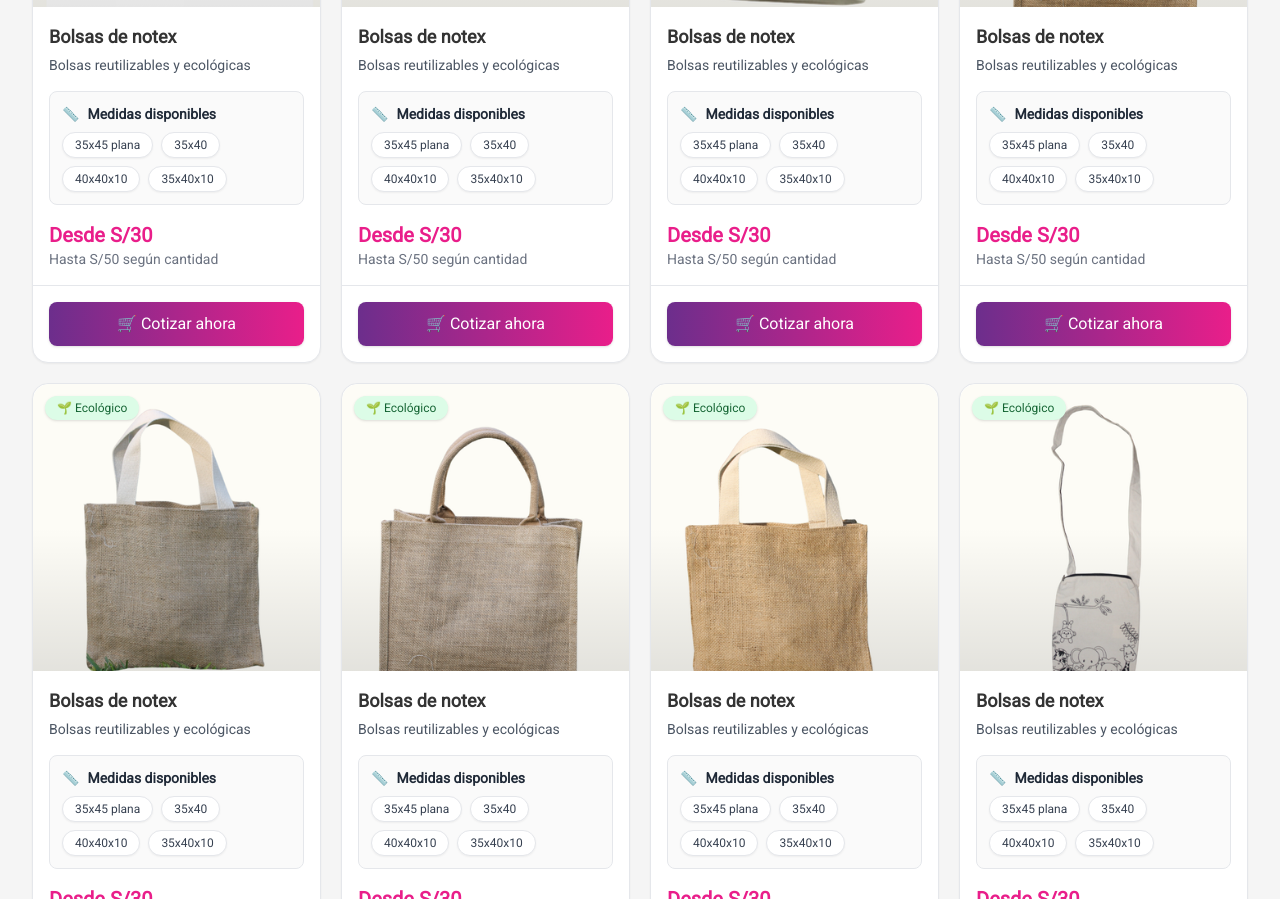
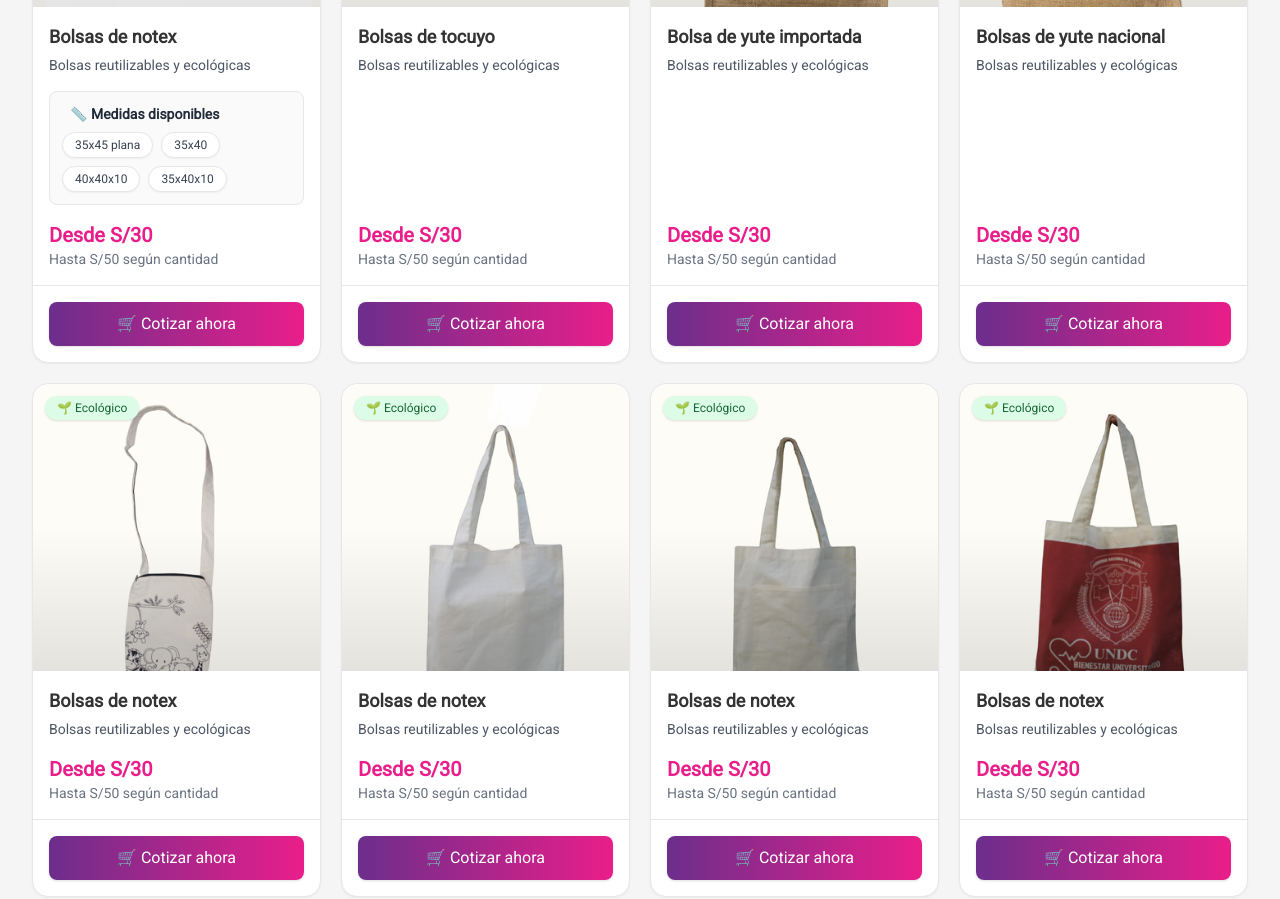
Before and after one commit to SusanaCahuantico/puchini-ecobags, a website built with Vite: page index.html in a window 1280 px wide. Shown: the part 1020-1919 px from the top of the page. Built offline with nearby package versions, Linux system fonts and the light colour scheme.

Commit message:
feat: product

```diff
--- a/assets/products.json
+++ b/assets/products.json
@@ -7,54 +7,46 @@
     "categoria": "bolsas",
     "imagen": "assets/images/bolsa-notex.png",
     "medidas": ["35x45 plana", "35x40", "40x40x10", "35x40x10"],
+    "medidasTrue": "📏 Medidas disponibles",
     "precioMin": 30,
     "precioMax": 50,
     "etiqueta": "🌱 Ecológico"
   },
   {
     "id": "2",
-    "nombre": "Bolsas de notex",
+    "nombre": "Bolsas de tocuyo",
     "descripcionCorta": "Bolsas reutilizables y ecológicas",
     "descripcionLarga": "Diseños personalizados para campañas publicitarias y ecológicas, reforzadas para mayor durabilidad.",
     "categoria": "bolsas",
     "imagen": "assets/images/bohoo-bolso.png",
-    "medidas": ["35x45 plana", "35x40", "40x40x10", "35x40x10"],
+    "medidas": [],
+    "medidasTrue": "",
     "precioMin": 30,
     "precioMax": 50,
     "etiqueta": "🌱 Ecológico"
   },
   {
     "id": "3",
-    "nombre": "Bolsas de notex",
-    "descripcionCorta": "Bolsas reutilizables y ecológicas",
-    "descripcionLarga": "Fabricadas con tela no tejida, prácticas y amigables con el ambiente. Perfectas para negocios sostenibles.",
-    "categoria": "bolsas",
-    "imagen": "assets/images/11.png",
-    "medidas": ["35x45 plana", "35x40", "40x40x10", "35x40x10"],
-    "precioMin": 30,
-    "precioMax": 50,
-    "etiqueta": "🌱 Ecológico"
-  },
-  {
-    "id": "4",
-    "nombre": "Bolsas de notex",
+    "nombre": "Bolsa de yute importada",
     "descripcionCorta": "Bolsas reutilizables y ecológicas",
     "descripcionLarga": "Disponibles en varios tamaños, reutilizables y con diseños modernos. Ideales para ferias y promociones.",
     "categoria": "bolsas",
     "imagen": "assets/images/13.png",
-    "medidas": ["35x45 plana", "35x40", "40x40x10", "35x40x10"],
+    "medidas": [],
+    "medidasTrue": "",
     "precioMin": 30,
     "precioMax": 50,
     "etiqueta": "🌱 Ecológico"
   },
   {
     "id": "5",
-    "nombre": "Bolsas de notex",
+    "nombre": "Bolsas de yute nacional",
     "descripcionCorta": "Bolsas reutilizables y ecológicas",
-    "descripcionLarga": "Diseñadas para campañas ecológicas y como alternativa a las bolsas plásticas tradicionales.",
+    "descripcionLarga": "Diseño versátil, práctico y elegante, pensado para clientes y negocios ecoamigables.",
     "categoria": "bolsas",
-    "imagen": "assets/images/14.png",
-    "medidas": ["35x45 plana", "35x40", "40x40x10", "35x40x10"],
+    "imagen": "assets/images/16.png",
+    "medidas": [],
+    "medidasTrue": "",
     "precioMin": 30,
     "precioMax": 50,
     "etiqueta": "🌱 Ecológico"
@@ -63,34 +55,11 @@
     "id": "6",
     "nombre": "Bolsas de notex",
     "descripcionCorta": "Bolsas reutilizables y ecológicas",
-    "descripcionLarga": "Fabricadas con costuras resistentes, perfectas para compras y eventos promocionales.",
-    "categoria": "bolsas",
-    "imagen": "assets/images/15.png",
-    "medidas": ["35x45 plana", "35x40", "40x40x10", "35x40x10"],
-    "precioMin": 30,
-    "precioMax": 50,
-    "etiqueta": "🌱 Ecológico"
-  },
-  {
-    "id": "7",
-    "nombre": "Bolsas de notex",
-    "descripcionCorta": "Bolsas reutilizables y ecológicas",
-    "descripcionLarga": "Diseño versátil, práctico y elegante, pensado para clientes y negocios ecoamigables.",
-    "categoria": "bolsas",
-    "imagen": "assets/images/16.png",
-    "medidas": ["35x45 plana", "35x40", "40x40x10", "35x40x10"],
-    "precioMin": 30,
-    "precioMax": 50,
-    "etiqueta": "🌱 Ecológico"
-  },
-  {
-    "id": "8",
-    "nombre": "Bolsas de notex",
-    "descripcionCorta": "Bolsas reutilizables y ecológicas",
     "descripcionLarga": "Una opción ecológica y económica para negocios sostenibles y campañas publicitarias.",
     "categoria": "bolsas",
     "imagen": "assets/images/17.png",
-    "medidas": ["35x45 plana", "35x40", "40x40x10", "35x40x10"],
+    "medidas": [],
+    "medidasTrue": "",
     "precioMin": 30,
     "precioMax": 50,
     "etiqueta": "🌱 Ecológico"
@@ -102,7 +71,8 @@
     "descripcionLarga": "Ideales para tiendas, supermercados y campañas publicitarias.",
     "categoria": "bolsas",
     "imagen": "assets/images/18.png",
-    "medidas": ["35x45 plana", "35x40", "40x40x10", "35x40x10"],
+    "medidas": [],
+    "medidasTrue": "",
     "precioMin": 30,
     "precioMax": 50,
     "etiqueta": "🌱 Ecológico"
@@ -114,7 +84,8 @@
     "descripcionLarga": "Fabricadas en material duradero, contribuyen al cuidado del medio ambiente.",
     "categoria": "bolsas",
     "imagen": "assets/images/19.png",
-    "medidas": ["35x45 plana", "35x40", "40x40x10", "35x40x10"],
+    "medidas": [],
+    "medidasTrue": "",
     "precioMin": 30,
     "precioMax": 50,
     "etiqueta": "🌱 Ecológico"
@@ -126,43 +97,34 @@
     "descripcionLarga": "Ideales para campañas sostenibles con impresión personalizada.",
     "categoria": "bolsas",
     "imagen": "assets/images/20.png",
-    "medidas": ["35x45 plana", "35x40", "40x40x10", "35x40x10"],
-    "precioMin": 30,
-    "precioMax": 50,
-    "etiqueta": "🌱 Ecológico"
-  },
-  {
-    "id": "12",
-    "nombre": "Bolsas de notex",
-    "descripcionCorta": "Bolsas reutilizables y ecológicas",
-    "descripcionLarga": "Alternativa económica y responsable frente a las bolsas de plástico.",
-    "categoria": "bolsas",
-    "imagen": "assets/images/21.png",
-    "medidas": ["35x45 plana", "35x40", "40x40x10", "35x40x10"],
+    "medidas": [],
+    "medidasTrue": "",
     "precioMin": 30,
     "precioMax": 50,
     "etiqueta": "🌱 Ecológico"
   },
   {
     "id": "13",
-    "nombre": "Bolsas de notex",
+    "nombre": "Bolsas de tocuyo",
     "descripcionCorta": "Bolsas reutilizables y ecológicas",
     "descripcionLarga": "Disponibles en distintos colores y tamaños para cada necesidad.",
     "categoria": "bolsas",
     "imagen": "assets/images/22.png",
-    "medidas": ["35x45 plana", "35x40", "40x40x10", "35x40x10"],
+    "medidas": [],
+    "medidasTrue": "",
     "precioMin": 30,
     "precioMax": 50,
     "etiqueta": "🌱 Ecológico"
   },
   {
     "id": "14",
-    "nombre": "Bolsas de notex",
+    "nombre": "Chaleco",
     "descripcionCorta": "Bolsas reutilizables y ecológicas",
     "descripcionLarga": "Perfectas para compras diarias, prácticas y resistentes.",
     "categoria": "bolsas",
     "imagen": "assets/images/23.png",
-    "medidas": ["35x45 plana", "35x40", "40x40x10", "35x40x10"],
+    "medidas": [],
+    "medidasTrue": "",
     "precioMin": 30,
     "precioMax": 50,
     "etiqueta": "🌱 Ecológico"
@@ -174,7 +136,8 @@
     "descripcionLarga": "Personalizables con el logo de tu empresa o campaña.",
     "categoria": "bolsas",
     "imagen": "assets/images/24.png",
-    "medidas": ["35x45 plana", "35x40", "40x40x10", "35x40x10"],
+    "medidas": [],
+    "medidasTrue": "",
     "precioMin": 30,
     "precioMax": 50,
     "etiqueta": "🌱 Ecológico"
@@ -186,7 +149,8 @@
     "descripcionLarga": "Duraderas, resistentes al peso y reutilizables en múltiples ocasiones.",
     "categoria": "bolsas",
     "imagen": "assets/images/25.png",
-    "medidas": ["35x45 plana", "35x40", "40x40x10", "35x40x10"],
+    "medidas": [],
+    "medidasTrue": "",
     "precioMin": 30,
     "precioMax": 50,
     "etiqueta": "🌱 Ecológico"
@@ -198,7 +162,8 @@
     "descripcionLarga": "Resistentes al uso diario y amigables con el planeta.",
     "categoria": "bolsas",
     "imagen": "assets/images/26.png",
-    "medidas": ["35x45 plana", "35x40", "40x40x10", "35x40x10"],
+    "medidas": [],
+    "medidasTrue": "",
     "precioMin": 30,
     "precioMax": 50,
     "etiqueta": "🌱 Ecológico"
@@ -210,7 +175,8 @@
     "descripcionLarga": "Producto ideal para ferias, promociones y negocios ecoamigables.",
     "categoria": "bolsas",
     "imagen": "assets/images/27.png",
-    "medidas": ["35x45 plana", "35x40", "40x40x10", "35x40x10"],
+    "medidas": [],
+    "medidasTrue": "",
     "precioMin": 30,
     "precioMax": 50,
     "etiqueta": "🌱 Ecológico"
@@ -222,7 +188,8 @@
     "descripcionLarga": "Solución práctica y sostenible para el transporte de productos.",
     "categoria": "bolsas",
     "imagen": "assets/images/28.png",
-    "medidas": ["35x45 plana", "35x40", "40x40x10", "35x40x10"],
+    "medidas": [],
+    "medidasTrue": "",
     "precioMin": 30,
     "precioMax": 50,
     "etiqueta": "🌱 Ecológico"
@@ -234,7 +201,8 @@
     "descripcionLarga": "Disponibles con diseños personalizables y gran resistencia.",
     "categoria": "bolsas",
     "imagen": "assets/images/29.png",
-    "medidas": ["35x45 plana", "35x40", "40x40x10", "35x40x10"],
+    "medidas": [],
+    "medidasTrue": "",
     "precioMin": 30,
     "precioMax": 50,
     "etiqueta": "🌱 Ecológico"
@@ -246,7 +214,8 @@
     "descripcionLarga": "Durabilidad y estilo para promover tu marca de manera responsable.",
     "categoria": "bolsas",
     "imagen": "assets/images/30.png",
-    "medidas": ["35x45 plana", "35x40", "40x40x10", "35x40x10"],
+    "medidas": [],
+    "medidasTrue": "",
     "precioMin": 30,
     "precioMax": 50,
     "etiqueta": "🌱 Ecológico"
@@ -258,7 +227,8 @@
     "descripcionLarga": "Elaboradas en notex premium, resistentes y reutilizables.",
     "categoria": "bolsas",
     "imagen": "assets/images/31.png",
-    "medidas": ["35x45 plana", "35x40", "40x40x10", "35x40x10"],
+    "medidas": [],
+    "medidasTrue": "",
     "precioMin": 30,
     "precioMax": 50,
     "etiqueta": "🌱 Ecológico"
--- a/assets/script.js
+++ b/assets/script.js
@@ -1,7 +1,6 @@
 document.addEventListener("DOMContentLoaded", () => {
   console.log("script.js inicializado ✅");
 
-  // ====== FORM ======
   const form = document.getElementById("contactForm");
   if (form) {
     form.addEventListener("submit", (e) => {
@@ -11,12 +10,10 @@ document.addEventListener("DOMContentLoaded", () => {
     });
   }
 
-  // ====== FOOTER YEAR ======
   const year = new Date().getFullYear();
   if (document.getElementById("year")) document.getElementById("year").textContent = year;
   if (document.getElementById("y")) document.getElementById("y").textContent = year;
 
-  // ====== MENU MOBILE ======
   const menuBtn = document.getElementById("menu-btn");
   const menu = document.getElementById("menu");
   if (menuBtn && menu) {
@@ -25,7 +22,6 @@ document.addEventListener("DOMContentLoaded", () => {
     });
   }
 
-  // ====== SMOOTH SCROLL ======
   document.querySelectorAll('a[href^="#"]').forEach((anchor) => {
     anchor.addEventListener("click", function (e) {
       const href = this.getAttribute("href");
@@ -36,8 +32,6 @@ document.addEventListener("DOMContentLoaded", () => {
       target.scrollIntoView({ behavior: "smooth", block: "start" });
     });
   });
-
-  // ====== LOAD PARTIALS ======
  async function loadPartial(id, file) {
     const el = document.getElementById(id);
     if (el) {
@@ -54,7 +48,6 @@ document.addEventListener("DOMContentLoaded", () => {
   loadPartial("header", "header.html");
   loadPartial("footer", "footer.html");
 
-  // ====== PRODUCTOS ======
   let productosGlobal = [];
   let productosMostrados = 0;
   const productosPorPagina = 12;
@@ -107,15 +100,19 @@ document.addEventListener("DOMContentLoaded", () => {
               <p class="mt-1 text-sm text-gray-600">${p.descripcionCorta}</p>
             </div>
 
+      ${p.medidasTrue
+        ? `
           <div class="mt-4 bg-[#FAFAFA] p-3 rounded-lg border">
             <h4 class="text-sm font-semibold text-gray-800 flex items-center space-x-2">
-                <span>📏</span><span>Medidas disponibles</span>
+              <span></span><span>${p.medidasTrue}</span>
             </h4>
             <div class="mt-2 flex flex-wrap gap-2">
               ${medidasHTML}
             </div>
           </div>
-
+        `
+        : ""
+      }
             <div class="mt-4">
               <p class="text-xl font-bold text-[#E91E8A]">Desde S/${p.precioMin}</p>
               <p class="text-sm text-gray-500">Hasta S/${p.precioMax} según cantidad</p>
@@ -142,7 +139,7 @@ document.addEventListener("DOMContentLoaded", () => {
     }
   }
 
-  // ====== DETALLE PRODUCTO ======
+
   async function cargarProducto() {
     const params = new URLSearchParams(window.location.search);
     const id = params.get("id");
@@ -154,7 +151,6 @@ document.addEventListener("DOMContentLoaded", () => {
       const producto = productos.find((p) => p.id == id);
       if (!producto) return;
 
-      // Hero
       document.title = `Puchini - ${producto.nombre}`;
       document.getElementById("producto-nombre").textContent = producto.nombre;
       document.getElementById("producto-descripcion").textContent =
@@ -162,12 +158,10 @@ document.addEventListener("DOMContentLoaded", () => {
       document.getElementById("producto-precio").textContent = `Desde S/${producto.precioMin}`;
       document.getElementById("producto-hero-imagen").src = producto.imagen;
 
-      // Main
       document.getElementById("producto-imagen").src = producto.imagen;
       document.getElementById("producto-detalles").textContent =
         producto.descripcionLarga || producto.descripcionCorta;
 
-      // Medidas
       const medidasDiv = document.getElementById("producto-medidas");
       medidasDiv.innerHTML = producto.medidas
         .map(
@@ -184,7 +178,6 @@ document.addEventListener("DOMContentLoaded", () => {
     }
   }
 
-  // ====== RUTAS ======
   const path = window.location.pathname;
 
   if (path.includes("index.html") || path === "/" || path.endsWith("/")) {
--- a/index.html
+++ b/index.html
@@ -119,7 +119,29 @@
 
             <div class="slide flex-shrink-0 w-full md:w-1/2 lg:w-1/4 px-4">
               <div class="bg-white rounded-xl shadow-md overflow-hidden hover:shadow-2xl hover:scale-105 transition">
-                <img src="assets/images/bolsa-papel-azul.png" alt="Bolsas de tocuyo" class="w-full h-48 object-cover">
+                <img src="assets/images/tomatodo.jpg" alt="Bolsas de tocuyo" class="w-full h-48 object-cover">
+                <div class="p-5">
+                  <!-- <span class="text-xs bg-green-100 text-green-700 px-2 py-1 rounded-full">🌱 Ecológicas</span> -->
+                  <h3 class="text-lg font-semibold text-[#333333] mt-3">Tomatodo</h3>
+                  <!-- <p class="text-sm text-gray-600 mt-2">100% algodón, resistentes y sostenibles.</p> -->
+                </div>
+              </div>
+            </div>
+
+            <div class="slide flex-shrink-0 w-full md:w-1/2 lg:w-1/4 px-4">
+              <div class="bg-white rounded-xl shadow-md overflow-hidden hover:shadow-2xl hover:scale-105 transition">
+                <img src="assets/images/331.png" alt="Bolsas de tocuyo" class="w-full h-48 object-cover">
+                <div class="p-5">
+                  <!-- <span class="text-xs bg-green-100 text-green-700 px-2 py-1 rounded-full">🌱 Ecológicas</span> -->
+                  <h3 class="text-lg font-semibold text-[#333333] mt-3">Bolsa couche</h3>
+                  <!-- <p class="text-sm text-gray-600 mt-2">100% algodón, resistentes y sostenibles.</p> -->
+                </div>
+              </div>
+            </div>
+
+            <div class="slide flex-shrink-0 w-full md:w-1/2 lg:w-1/4 px-4">
+              <div class="bg-white rounded-xl shadow-md overflow-hidden hover:shadow-2xl hover:scale-105 transition">
+                <img src="assets/images/332.png" alt="Bolsas de tocuyo" class="w-full h-48 object-cover">
                 <div class="p-5">
                   <span class="text-xs bg-green-100 text-green-700 px-2 py-1 rounded-full">🌱 Ecológicas</span>
                   <h3 class="text-lg font-semibold text-[#333333] mt-3">Bolsas de tocuyo</h3>
@@ -130,7 +152,7 @@
 
             <div class="slide flex-shrink-0 w-full md:w-1/2 lg:w-1/4 px-4">
               <div class="bg-white rounded-xl shadow-md overflow-hidden hover:shadow-2xl hover:scale-105 transition">
-                <img src="assets/images/bolsa-papel-azul.png" alt="Bolsas de tocuyo" class="w-full h-48 object-cover">
+                <img src="assets/images/37.png" alt="Bolsas de tocuyo" class="w-full h-48 object-cover">
                 <div class="p-5">
                   <span class="text-xs bg-green-100 text-green-700 px-2 py-1 rounded-full">🌱 Ecológicas</span>
                   <h3 class="text-lg font-semibold text-[#333333] mt-3">Bolsas de tocuyo</h3>
@@ -141,7 +163,7 @@
 
             <div class="slide flex-shrink-0 w-full md:w-1/2 lg:w-1/4 px-4">
               <div class="bg-white rounded-xl shadow-md overflow-hidden hover:shadow-2xl hover:scale-105 transition">
-                <img src="assets/images/bolsa-papel-azul.png" alt="Bolsas de tocuyo" class="w-full h-48 object-cover">
+                <img src="assets/images/36.png" alt="Bolsas de tocuyo" class="w-full h-48 object-cover">
                 <div class="p-5">
                   <span class="text-xs bg-green-100 text-green-700 px-2 py-1 rounded-full">🌱 Ecológicas</span>
                   <h3 class="text-lg font-semibold text-[#333333] mt-3">Bolsas de tocuyo</h3>
@@ -152,29 +174,7 @@
 
             <div class="slide flex-shrink-0 w-full md:w-1/2 lg:w-1/4 px-4">
               <div class="bg-white rounded-xl shadow-md overflow-hidden hover:shadow-2xl hover:scale-105 transition">
-                <img src="assets/images/bolsa-papel-azul.png" alt="Bolsas de tocuyo" class="w-full h-48 object-cover">
-                <div class="p-5">
-                  <span class="text-xs bg-green-100 text-green-700 px-2 py-1 rounded-full">🌱 Ecológicas</span>
-                  <h3 class="text-lg font-semibold text-[#333333] mt-3">Bolsas de tocuyo</h3>
-                  <p class="text-sm text-gray-600 mt-2">100% algodón, resistentes y sostenibles.</p>
-                </div>
-              </div>
-            </div>
-
-            <div class="slide flex-shrink-0 w-full md:w-1/2 lg:w-1/4 px-4">
-              <div class="bg-white rounded-xl shadow-md overflow-hidden hover:shadow-2xl hover:scale-105 transition">
-                <img src="assets/images/bolsa-papel-azul.png" alt="Bolsas de tocuyo" class="w-full h-48 object-cover">
-                <div class="p-5">
-                  <span class="text-xs bg-green-100 text-green-700 px-2 py-1 rounded-full">🌱 Ecológicas</span>
-                  <h3 class="text-lg font-semibold text-[#333333] mt-3">Bolsas de tocuyo</h3>
-                  <p class="text-sm text-gray-600 mt-2">100% algodón, resistentes y sostenibles.</p>
-                </div>
-              </div>
-            </div>
-
-            <div class="slide flex-shrink-0 w-full md:w-1/2 lg:w-1/4 px-4">
-              <div class="bg-white rounded-xl shadow-md overflow-hidden hover:shadow-2xl hover:scale-105 transition">
-                <img src="assets/images/bolsa-papel-azul.png" alt="Bolsas de tocuyo" class="w-full h-48 object-cover">
+                <img src="assets/images/35.png" alt="Bolsas de tocuyo" class="w-full h-48 object-cover">
                 <div class="p-5">
                   <span class="text-xs bg-green-100 text-green-700 px-2 py-1 rounded-full">🌱 Ecológicas</span>
                   <h3 class="text-lg font-semibold text-[#333333] mt-3">Bolsas de tocuyo</h3>
@@ -289,7 +289,7 @@
         Estas son algunas de las empresas e instituciones que ya confiaron en nuestras soluciones estratégicas.
       </p>
 
-      <div class="grid grid-cols-2 sm:grid-cols-3 md:grid-cols-4 lg:grid-cols-6 gap-10 items-center">
+      <div class="grid grid-cols-2 sm:grid-cols-3 md:grid-cols-4 lg:grid-cols-4 gap-10 items-center">
 
         <div class="flex flex-col items-center space-y-3 group">
           <div
@@ -323,24 +323,6 @@
               class="h-16 object-contain mx-auto">
           </div>
           <span class="text-sm font-medium text-gray-700 text-center">Cirujano César Antezana</span>
-        </div>
-
-        <div class="flex flex-col items-center space-y-3 group">
-          <div
-            class="bg-white p-4 rounded-xl shadow-md transition transform group-hover:scale-105 group-hover:shadow-lg">
-            <img src="https://bohooaccesorios.com/cdn/shop/files/Diseno_sin_titulo_140x.png?v=1670527166" alt="Bohoo"
-              class="h-16 object-contain mx-auto">
-          </div>
-          <span class="text-sm font-medium text-gray-700">Bohoo</span>
-        </div>
-
-        <div class="flex flex-col items-center space-y-3 group">
-          <div
-            class="bg-white p-4 rounded-xl shadow-md transition transform group-hover:scale-105 group-hover:shadow-lg">
-            <img src="https://bohooaccesorios.com/cdn/shop/files/Diseno_sin_titulo_140x.png?v=1670527166" alt="Bohoo"
-              class="h-16 object-contain mx-auto">
-          </div>
-          <span class="text-sm font-medium text-gray-700">Bohoo</span>
         </div>
 
       </div>
```
Also changed, not shown: assets/images/331.png (added), assets/images/332.png (added), assets/images/35.png (added), assets/images/36.png (added), assets/images/37.png (added), assets/images/caja-tapa-dura.png (added), assets/images/llaveros.jpg (added), assets/images/microcorrugado.webp (added), assets/images/tomatodo.jpg (added). Lines whose indentation alone changed are shown as unchanged.
